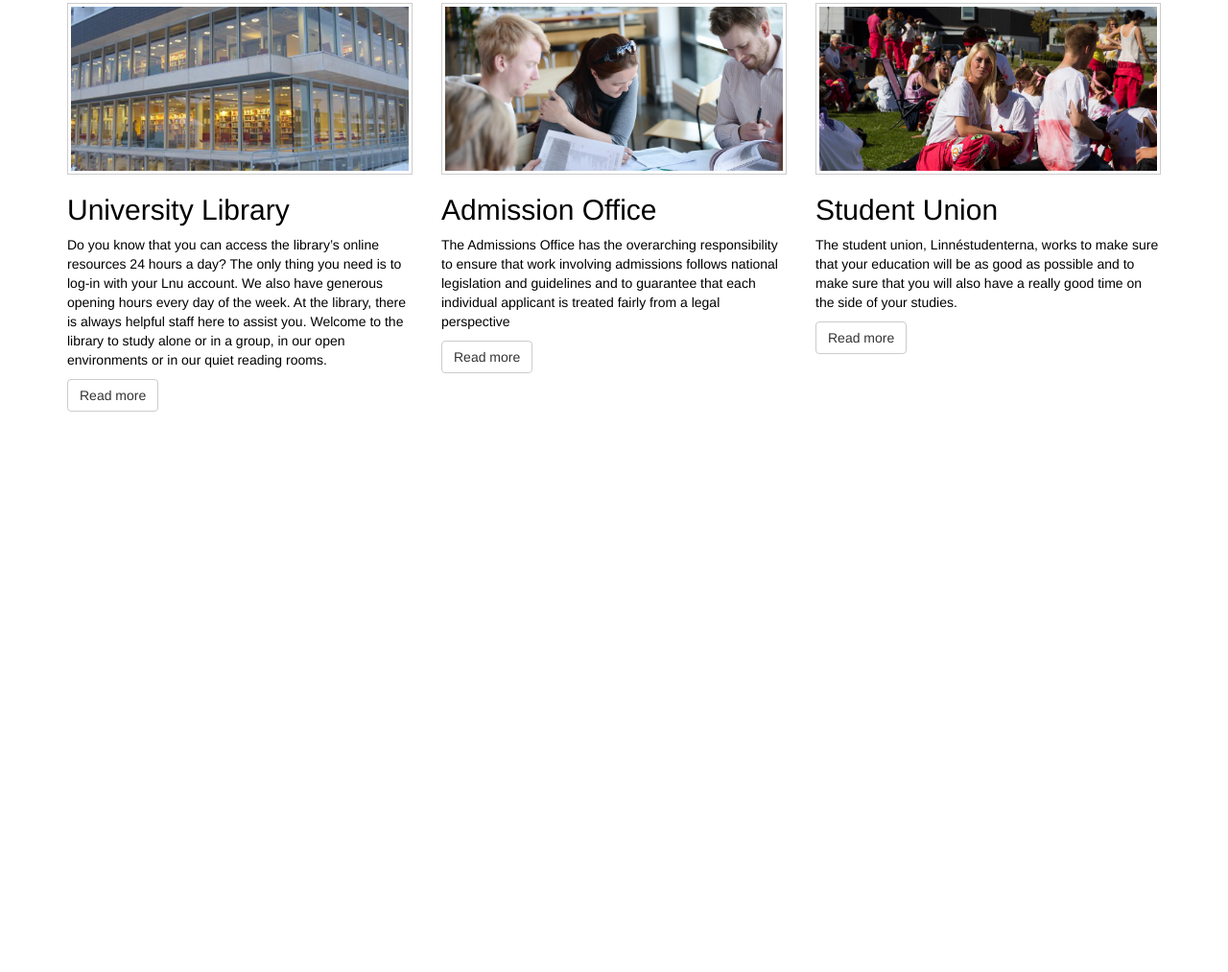
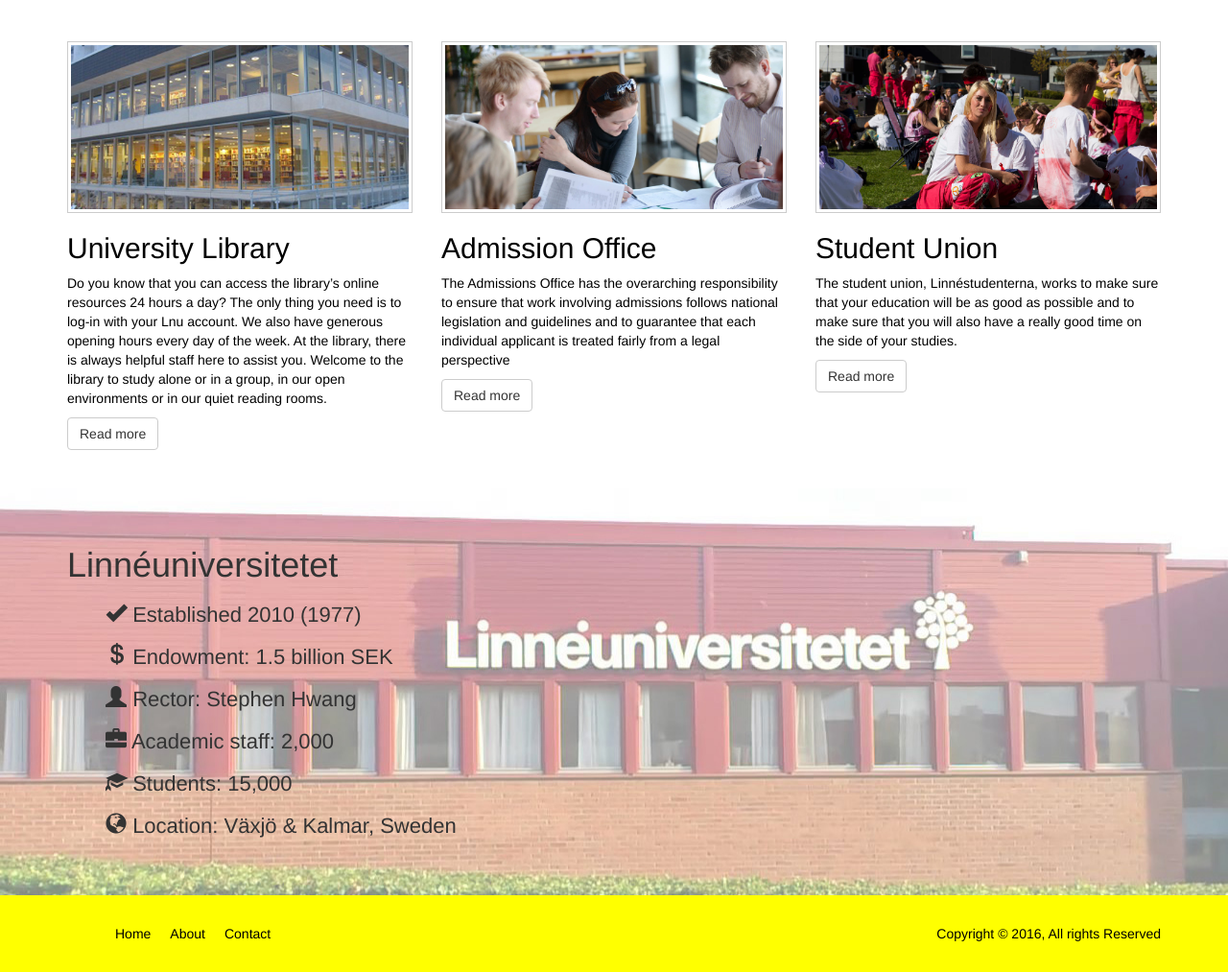
Before and after one commit to Daniel-Derhami/LNU, a plain HTML site: page Index.html in a window 1280 px wide. Shown: the part 567-1580 px from the top of the page at 96% size. Before the commit the page ends 996 px from the top, so only its background shows below. Drawn offline with nearby package versions, Linux system fonts and the light colour scheme.

Commit message:
Icons and footer added

```diff
--- a/Index.html
+++ b/Index.html
@@ -93,6 +93,44 @@
 </section>
 
 
+<section id="features">
+  <div class="container">
+    <div class="row">
+      <div class="col-md-5">
+        <h1>Linnéuniversitetet</h1>
+        <ul>
+          <li><i class="glyphicon glyphicon-ok"></i> Established	2010 (1977)</li>
+          <li><i class="glyphicon glyphicon-usd"></i> Endowment: 1.5 billion SEK</li>
+          <li><i class="glyphicon glyphicon-user"></i> Rector:	Stephen Hwang</li>
+          <li><i class="glyphicon glyphicon-briefcase"></i> Academic staff: 2,000</li>
+          <li><i class="glyphicon glyphicon-education"></i> Students: 15,000</li>
+          <li><i class="glyphicon glyphicon-globe"></i> Location:	Växjö & Kalmar, Sweden</li>
+        </ul>
+      </div>
+      <div class="col-md-4 col-md-offset-2">
+
+    </div>
+  </div>
+</section>
+
+<footer>
+    <div class="container">
+      <div class="row">
+        <div class="col-md-6">
+          <ul>
+            <li><a href="#">Home</a></li>
+            <li><a href="#">About</a></li>
+            <li><a href="#">Contact</a></li>
+          </ul>
+        </div>
+      <div class="col-md-6">
+        <p>Copyright &copy; 2016, All rights Reserved</p>
+        </div>
+      </div>
+    </div>
+</footer>
+
+
     <!-- Bootstrap core JavaScript
     ================================================== -->
     <!-- Placed at the end of the document so the pages load faster -->
--- a/css/style.css
+++ b/css/style.css
@@ -4,6 +4,9 @@ body {
 
 .em-text{
 	color: #1caa98 !important;
+}
+section{
+    padding: 40px 0 40px 0;
 }
 .jumbotron{
     background: url(../img/Lnu-bg.jpg) no-repeat top center;
@@ -38,3 +41,32 @@ img.demo {
     padding: 3px;
     border: 1px solid #ccc;
 }
+
+section#features{
+    background:url(../img/Lnu-bg2.jpg) no-repeat top;
+}
+
+section#features ul li{
+   font-size: 22px;
+   list-style: none;
+   line-height: 2.0em;
+}
+footer{
+    background:#FFFF00;
+    color:#000000;
+    padding:30px 0 20px 0;
+}
+
+footer li{
+    float: left;
+    padding: 0 10px 0 10px;
+
+    list-style: none;
+}
+footer a{
+    color: #000000;
+}
+
+footer p{
+    float: right;
+}
```
Also changed, not shown: img/Lnu-bg2.jpg (added).
